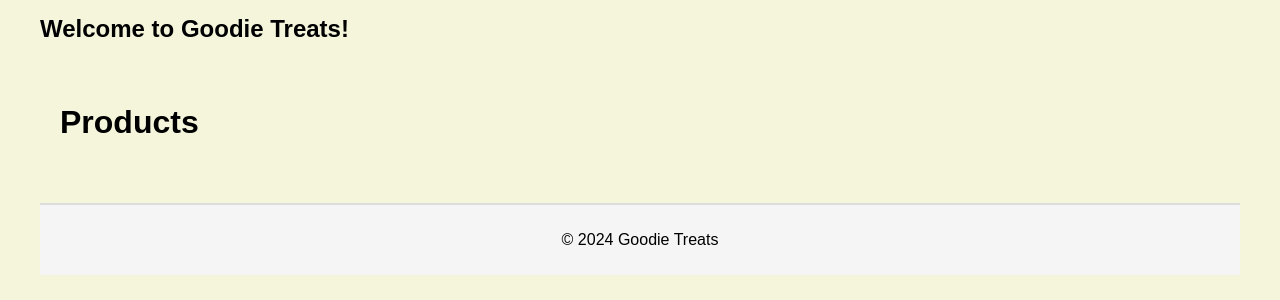
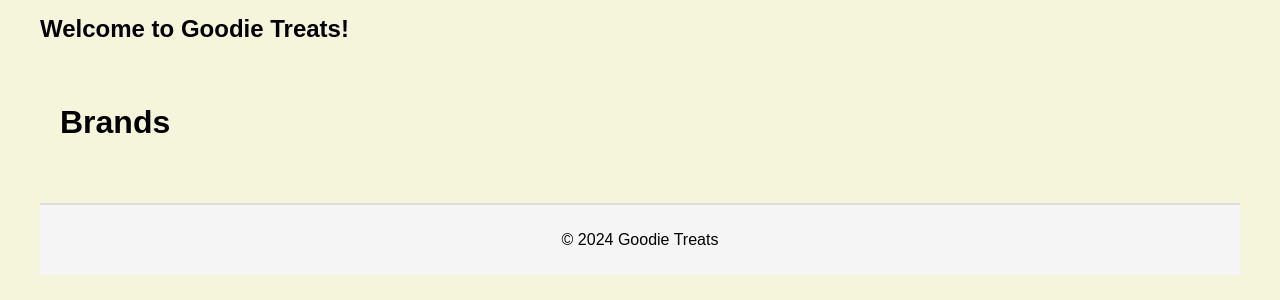
Before and after one commit to sdelgado0125/goodie-treats-app, a Flask app: page /products in a window 1280 px wide. Shown: the part 269-569 px from the top of the page. Run offline with Flask 3, Linux system fonts and the light colour scheme; data that the repository does not hold is empty.

Commit message:
product update

```diff
--- a/templates/products.html
+++ b/templates/products.html
@@ -4,7 +4,7 @@
 
 {% block content %}
 <div class="container">
-    <h1>Products</h1>
+    <h1>Brands</h1>
     <div class="brands-list">
         {% for brand in brands %}
             <div class="brand-card">
```
